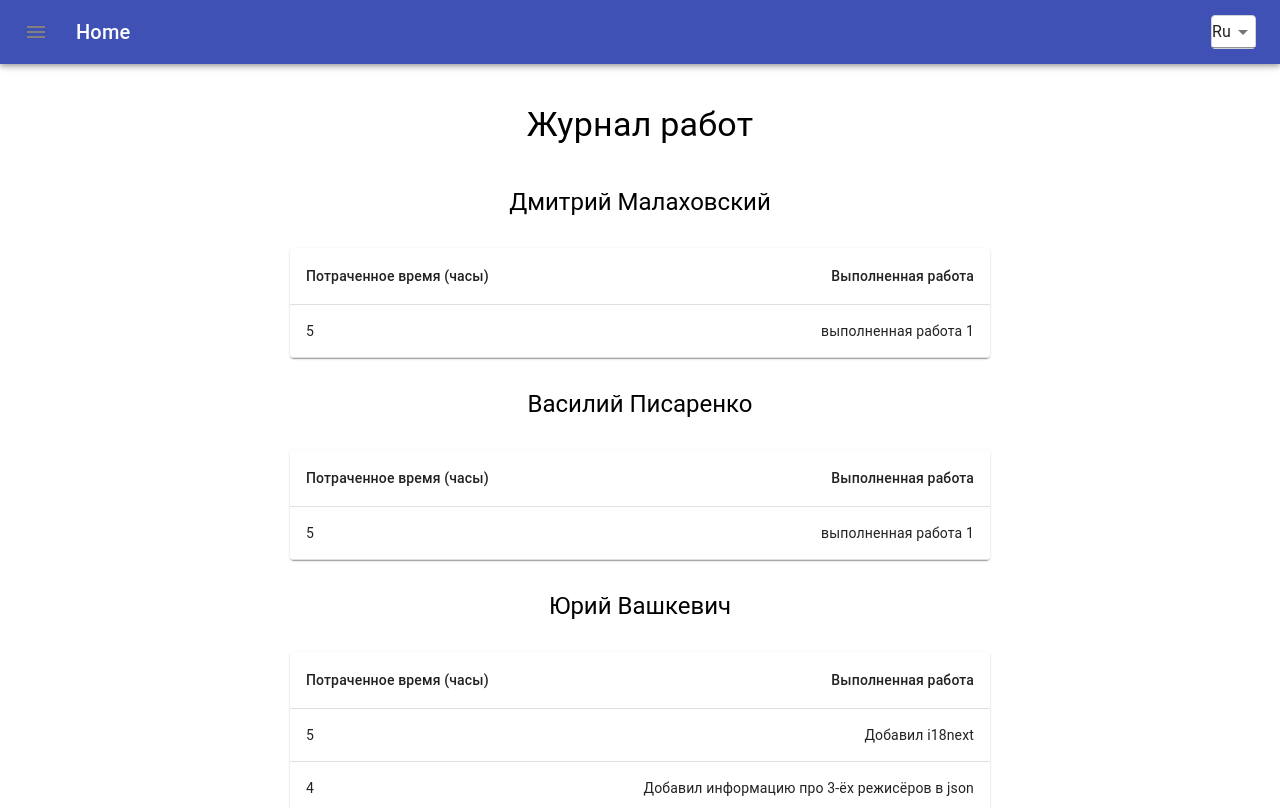
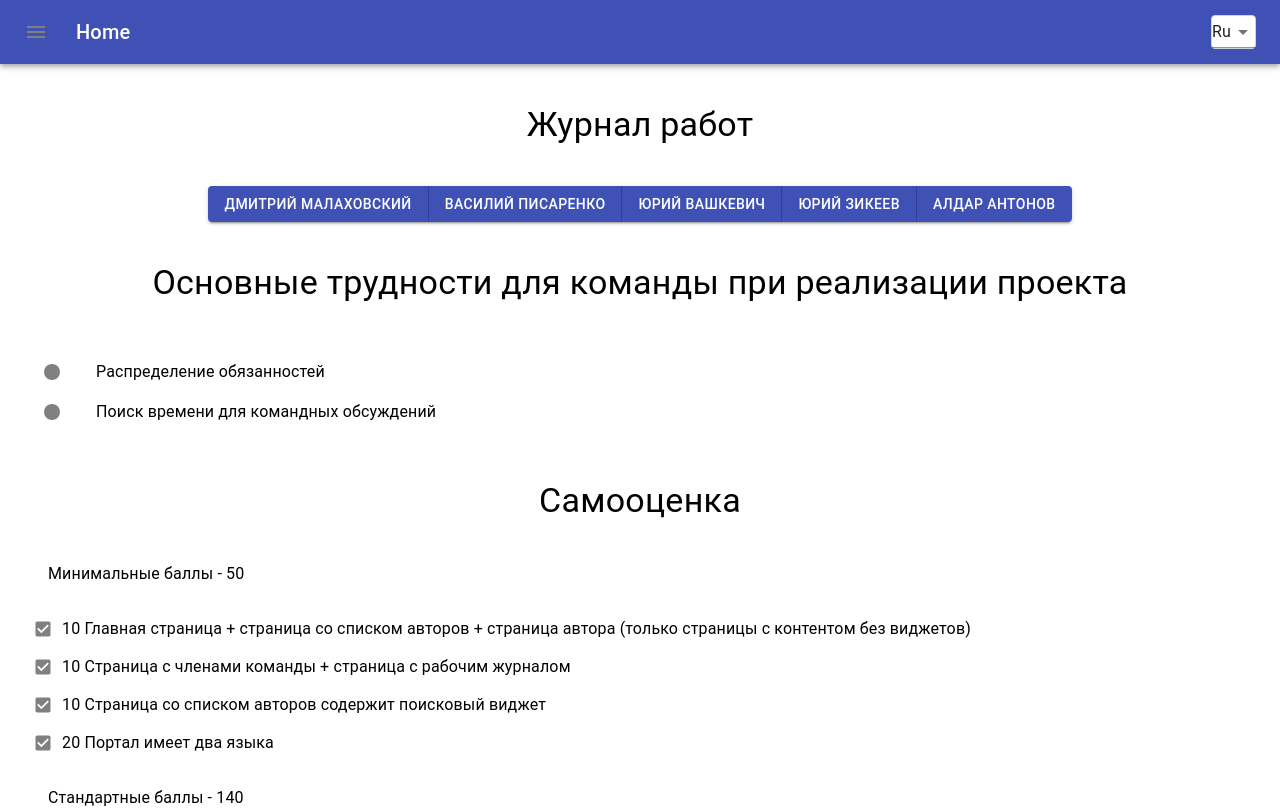
Before and after one commit to DzmitryCavi/culture-portal, a React (Create React App) app: page /worklog in a window 1280 px wide. Shown: the top 808 px of the page. Built offline with nearby package versions, Linux system fonts and the light colour scheme.

Commit message:
feat: add button group of team members worklog

```diff
--- a/package.json
+++ b/package.json
@@ -57,8 +57,11 @@
     "@typescript-eslint/parser": "^2.20.0",
     "eslint-config-prettier": "^6.10.0",
     "eslint-config-react": "^1.1.7",
+    "eslint-plugin-flowtype": "^3.13.0",
     "eslint-plugin-prettier": "^3.1.2",
+    "fibers": "^4.0.2",
     "node-sass": "^4.13.1",
-    "prettier": "^1.19.1"
+    "prettier": "^1.19.1",
+    "sass": "^1.26.2"
   }
 }
--- /dev/null
+++ b/src/containers/worklog/Table.tsx
@@ -0,0 +1,60 @@
+import React from 'react';
+import { Trans }  from 'react-i18next';
+import {TableContainer, Table, TableHead, TableRow, TableCell, TableBody} from '@material-ui/core'
+import { Typography, Box, Paper } from '@material-ui/core'
+import { worklogTables } from './worklogTables'
+import { makeStyles } from '@material-ui/core/styles';
+
+interface Member {
+  memberId: number;
+}
+
+const useStyles = makeStyles({
+  table: {
+    minWidth: 300,
+    maxWidth: 700,
+    margin: '0 auto'
+  },
+  typography: {
+    margin: 30,
+  }
+});
+
+function TableComponent({ memberId }: Member) {
+
+  const classes = useStyles();
+
+  return (
+    <Box>
+        <Typography className={classes.typography} align='center' variant='h5' ><Trans>te:{memberId}.name</Trans></Typography>
+        <TableContainer className={classes.table} component={Paper}>
+          <Table aria-label='simple table'>
+            <TableHead>
+              <TableRow>
+                <TableCell>
+                  <Trans>
+                    in:Time spent
+                  </Trans>
+                </TableCell>
+                <TableCell align='right'>
+                  <Trans>
+                    in:Performed work
+                  </Trans>
+                </TableCell>
+              </TableRow>
+            </TableHead>
+            <TableBody>
+            {worklogTables[memberId].performedWork.map(row =>(
+              <TableRow key={row.performedWork}>
+                <TableCell>{row.timeSpent}</TableCell>
+                <TableCell align='right'><Trans>te:{memberId}.performedWork.{row.performedWork}</Trans></TableCell>
+            </TableRow>
+            ))}
+            </TableBody>
+          </Table>
+        </TableContainer>
+      </Box>
+  );
+}
+
+export default TableComponent
--- a/src/containers/worklog/Worklog.sass
+++ b/src/containers/worklog/Worklog.sass
@@ -0,0 +1,7 @@
+.button_group_parent
+  display: flex !important;
+  justify-content: space-between;
+  margin: 0 auto;
+
+.button_group
+  margin: 0 auto;
--- a/src/containers/worklog/WorklogTable.tsx
+++ b/src/containers/worklog/WorklogTable.tsx
@@ -1,24 +1,31 @@
 import React from 'react';
-import { Typography, Box, Paper } from '@material-ui/core'
-import {TableContainer, Table, TableHead, TableRow, TableCell, TableBody} from '@material-ui/core'
+import { Typography, Box } from '@material-ui/core'
 import { makeStyles } from '@material-ui/core/styles';
 import { Trans }  from 'react-i18next';
 import { worklogTables } from './worklogTables';
+import { ButtonGroup, Button } from '@material-ui/core';
+import TableComponent from './Table'
 
 const useStyles = makeStyles({
-  table: {
-    minWidth: 300,
-    maxWidth: 700,
-    margin: '0 auto'
-  },
-  typography: {
-    margin: 30,
-  },
+  buttons: {
+    maxWidth: 500,
+  }
 });
 
-function WorklogTable() {
-  const classes = useStyles();
+class WorklogTable extends React.Component {
+  state = {
+    TableCallState: false,
+    id: 0
+  }
 
+  handleClick = (event:any) => {
+    this.setState({
+      TableCallState: true,
+      id: event.currentTarget.value
+    })
+  }
+
+  render() {
     return (
       <Box>
         <Box my={5}>
@@ -28,39 +35,19 @@ function WorklogTable() {
             </Trans>
           </Typography>
         </Box>
+        <Box>
+          <Box className='button_group_parent'>
+            <ButtonGroup className='button_group' variant='contained' color="primary" aria-label='contained primary button group'>
               {worklogTables.map(table => (
-        <Box key={table.id}>
-          <Typography align='center' className={classes.typography} variant='h5' ><Trans>te:{table.id.toString()}.name</Trans></Typography>
-          <TableContainer className={classes.table} component={Paper}>
-            <Table aria-label='simple table'>
-              <TableHead>
-                <TableRow>
-                  <TableCell>
-                    <Trans>
-                      in:Time spent
-                    </Trans>
-                  </TableCell>
-                  <TableCell align='right'>
-                    <Trans>
-                      in:Performed work
-                    </Trans>
-                  </TableCell>
-                </TableRow>
-              </TableHead>
-              <TableBody>
-                {table.performedWork.map(row => (
-                  <TableRow key={row.performedWork}>
-                    <TableCell>{row.timeSpent}</TableCell>
-                    <TableCell align='right'><Trans>te:{table.id.toString()}.performedWork.{row.performedWork}</Trans></TableCell>
-                  </TableRow>
+                <Button key={table.id.toString()} onClick={this.handleClick} value={table.id}><Trans>te:{table.id.toString()}.name</Trans></Button>
               ))}
-              </TableBody>
-            </Table>
-          </TableContainer>
+            </ButtonGroup>
           </Box>
-      ))}
+          {this.state.TableCallState ? <TableComponent memberId={this.state.id}/> : null}
         </Box>
-  );
+      </Box>
+    )
+  }
 }
 
 export default WorklogTable
```
Lines whose indentation alone changed are shown as unchanged.
